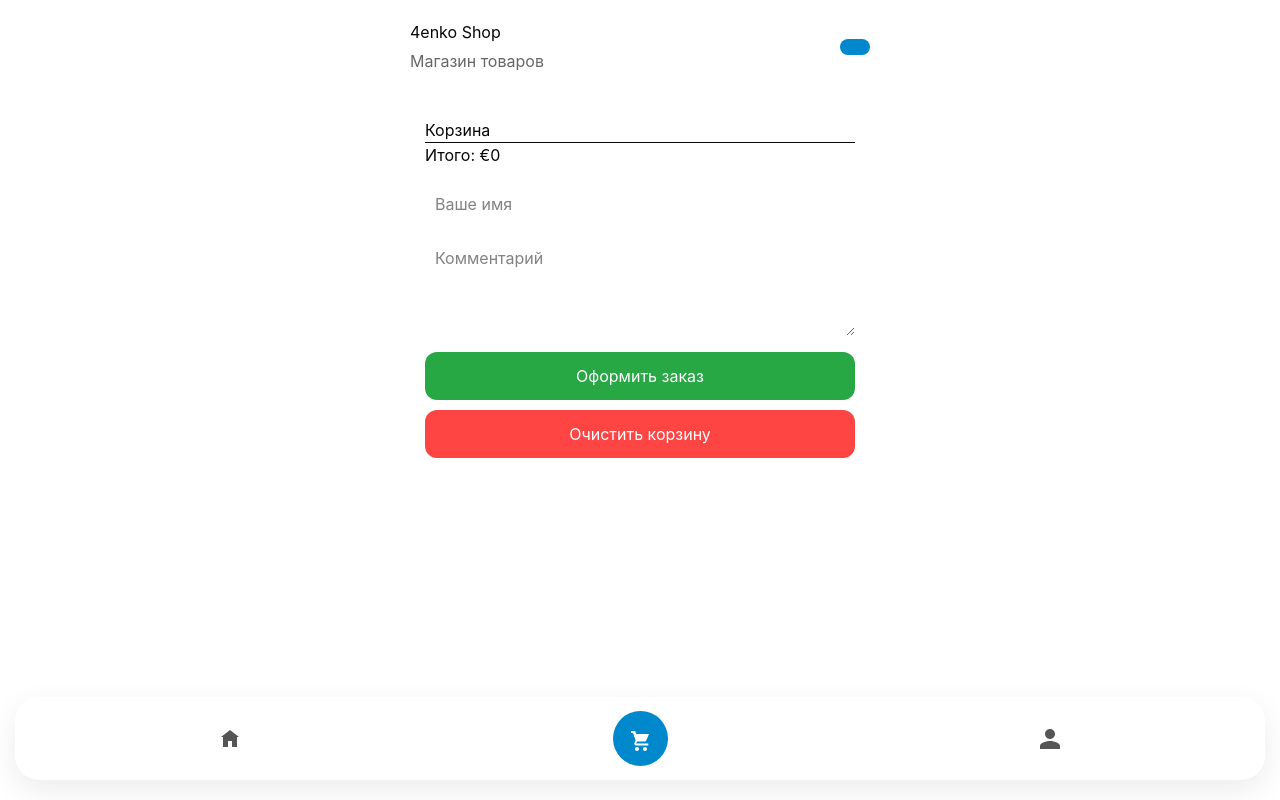
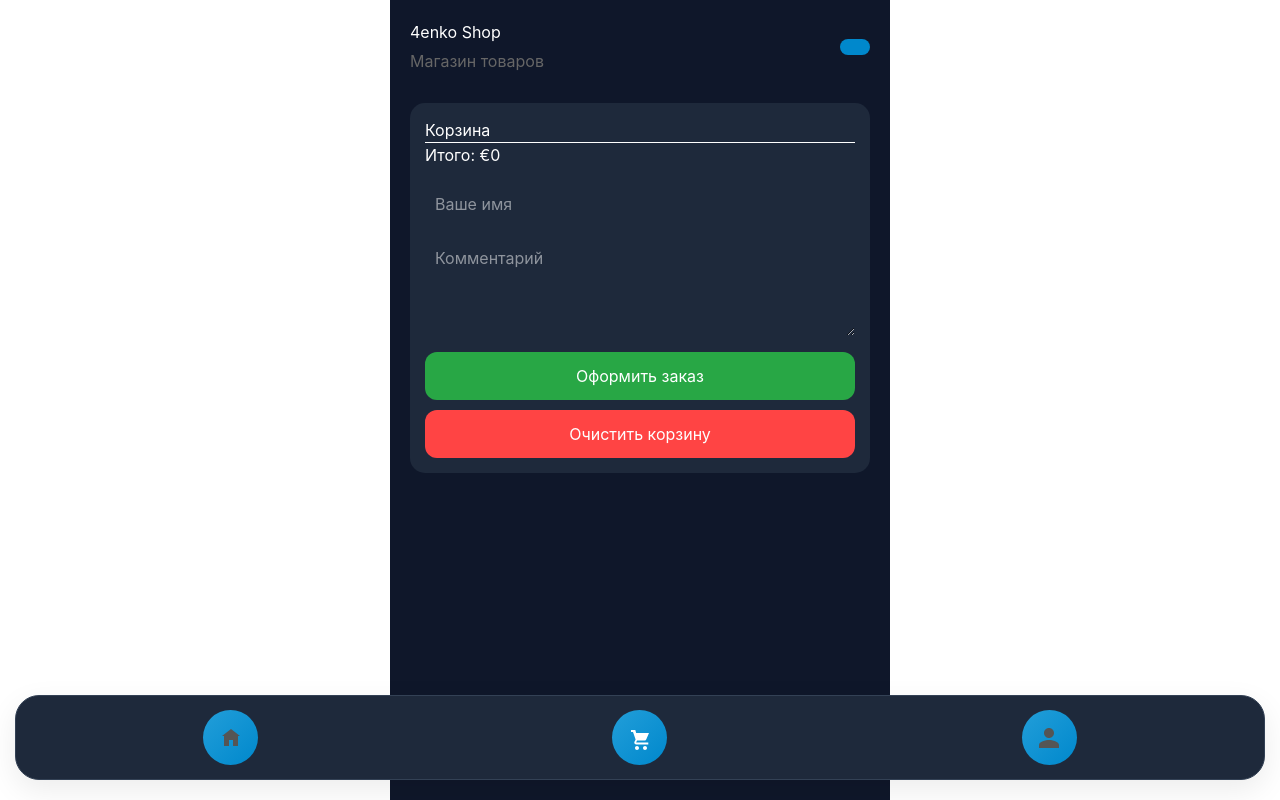
Before and after one commit to xyoutubkax-glitch/Telegram-shop, a React (Vite) app in the folder frontend/: page / in a window 1280 px wide. Both pictures are taken after a click on the button 640 px from the left and 738 px from the top of the page. Built offline with nearby package versions, Linux system fonts and the light colour scheme.

Commit message:
test version

```diff
--- a/frontend/src/App.tsx
+++ b/frontend/src/App.tsx
@@ -98,9 +98,9 @@ const order = {
     margin: "0 auto",
     padding: "20px",
     paddingBottom: "100px",
-    background: "#ffffffb0",
+    background: "#0f172a",
     minHeight: "100vh",
-    color: "#060606",
+    color: "#ffffff",
   }}
 >
       <div
@@ -134,7 +134,7 @@ const order = {
         <div
           key={product.id}
           style={{
-            background: "#e5e5e5bf",
+            background: "#1e293b",
             borderRadius: "20px",
             overflow: "hidden",
             boxShadow: "0 4px 20px rgba(92, 89, 89, 0.96)",
@@ -193,7 +193,7 @@ const order = {
   <div
     style={{
       marginTop: "20px",
-      background: "#fff",
+      background: "#1e293b",
       padding: "20px",
       borderRadius: "15px",
     }}
@@ -320,7 +320,7 @@ const order = {
     <div
           style={{
             marginTop: "30px",
-            background: "#ffffff",
+            background: "#1e293b",
             padding: "15px",
             borderRadius: "15px",
           }}
@@ -411,17 +411,14 @@ const order = {
     left: "15px",
     right: "15px",
 
-    background: "#fff",
+    background: "#1e293b",
+    border: "1px solid #334155",
     borderRadius: "24px",
-
     display: "flex",
     justifyContent: "space-around",
     alignItems: "center",
-
     padding: "14px 10px",
-
     boxShadow: "0 10px 30px rgba(0,0,0,0.08)",
-
     zIndex: 999,
   }}
 >
@@ -429,7 +426,10 @@ const order = {
   onClick={() => setTab("shop")}
   style={{
     border: "none",
-    background: tab === "shop" ? "#0088cc" : "transparent",
+    background:
+  tab === "cart"
+    ? "linear-gradient(135deg,#229ED9,#0088cc)"
+    : "transparent",
     color: tab === "shop" ? "#fff" : "#555",
     width: "55px",
     height: "55px",
@@ -461,7 +461,10 @@ padding: 0,
     onClick={() => setTab("cart")}
     style={{
       border: "none",
-      background: tab === "cart" ? "#0088cc" : "transparent",
+      background:
+      tab === "cart"
+    ? "linear-gradient(135deg,#229ED9,#0088cc)"
+    : "transparent",
       color: tab === "cart" ? "#fff" : "#555",
       width: "55px",
       height: "55px",
@@ -516,7 +519,10 @@ padding: 0,
   onClick={() => setTab("profile")}
   style={{
     border: "none",
-    background: tab === "profile" ? "#0088cc" : "transparent",
+    background:
+  tab === "cart"
+    ? "linear-gradient(135deg,#229ED9,#0088cc)"
+    : "transparent",
     color: tab === "profile" ? "#fff" : "#555",
     width: "55px",
     height: "55px",
```
